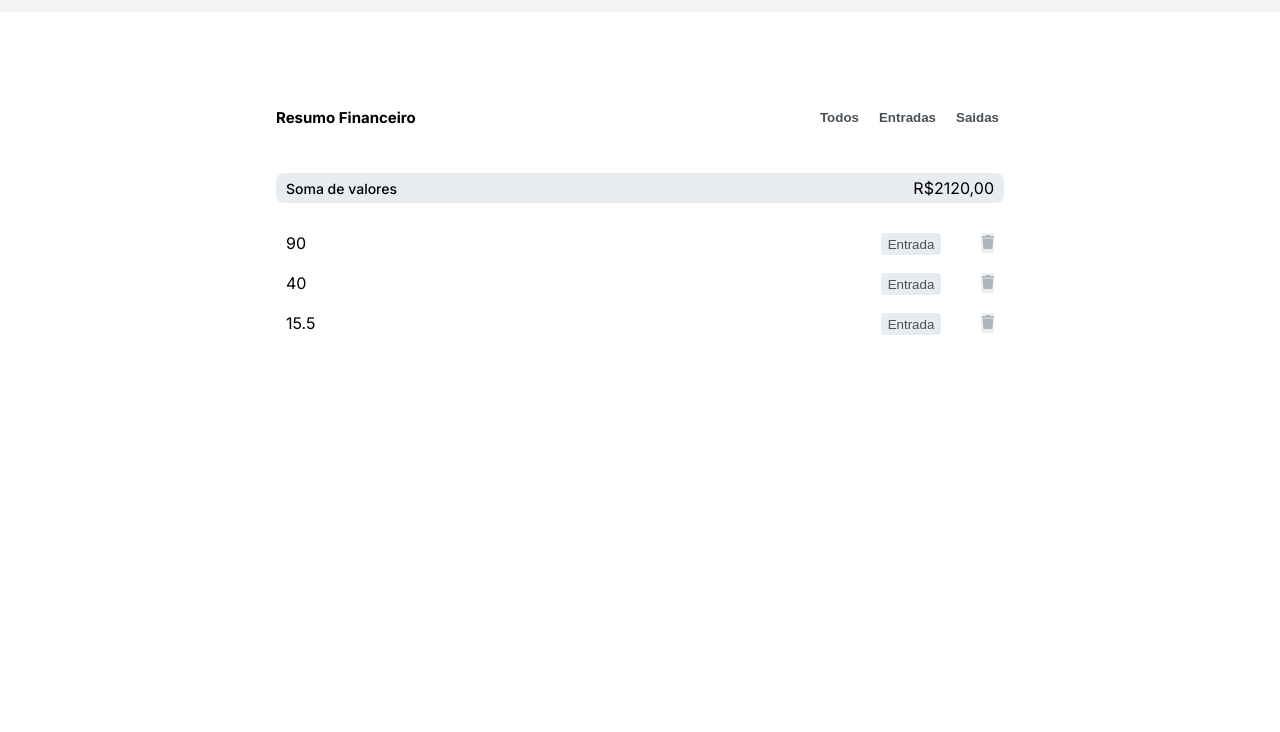
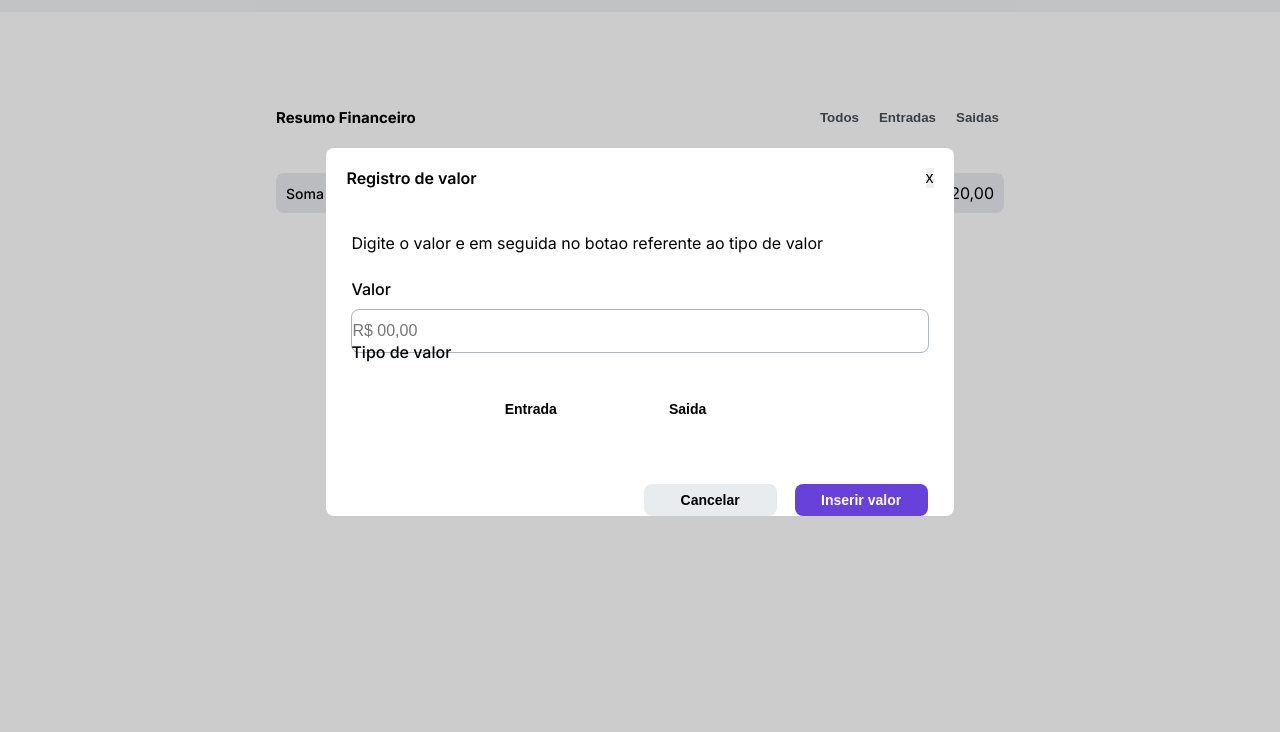
Before and after one commit to Kenzie-Academy-Brasil-Developers/from-control-finance, a plain HTML site: page index.html in a window 1280 px wide. Shown: the part 68-800 px from the top of the page. Drawn offline with Linux system fonts and the light colour scheme.

Commit message:
marcaçao e estilizacao modal

```diff
--- a/index.html
+++ b/index.html
@@ -14,6 +14,7 @@
     />
     <link rel="stylesheet" href="./pages/home/index.css" />
     <link rel="stylesheet" href="./styles/button.css" />
+    <link rel="stylesheet" href="./styles/modal.css">
   </head>
   <body>
     <header>
@@ -45,6 +46,31 @@
         </div>
        </div> -->
       </section>
+      <div class="modal">
+        <div class="div-modal-main">
+          <div class="modal-header">
+            <h2 class="h2-modal">Registro de valor</h2>
+            <button class="button-close-modal">x</button>
+          </div>
+          <div class="modal-body">
+            <p>Digite o valor e em seguida no botao referente ao tipo de valor</p>
+            <div class="div-input-modal">
+              <span class="span-modal">Valor</span>
+            <input class="input-modal" type="number" placeholder="R$ 00,00">
+            </div>
+          </div>
+          <span class="span-modal span-type-value">Tipo de valor</span>
+          <div class="modal-type-value">
+
+            <button class="button-type-value">Entrada </button>
+            <button class="button-type-value">Saida</button>
+          </div>
+          <div class="modal-button-finale">
+            <button class="button-modal-value button-cancelar">Cancelar</button>
+            <button class="button-modal-value button-inserir">Inserir valor</button>
+          </div>
+        </div>
+      </div>
     </main>
     <script src="/scripts/modal.js"></script>
     <script src="./pages/home/valuesData.js"></script>
--- a/pages/home/index.css
+++ b/pages/home/index.css
@@ -34,6 +34,10 @@ span {
   gap: 20px;
   flex-direction: column;
   height: 71px;
+  display: none;
+}
+.section-register{
+  display: none;
 }
 
 h3 {
@@ -130,7 +134,7 @@ h3 {
     align-items: center;
     background-color: var(--color-grey-4);
     border-radius: 8px;
-    height: 30px;
+    height: 40px;
   }
 
   .buttons-sum {
--- a/styles/button.css
+++ b/styles/button.css
@@ -43,3 +43,38 @@
     border: none;
     cursor: pointer;
 }
+
+/* *******************MODAL******************* */
+.button-close-modal{
+    border: none;
+    font-size: 16px;
+}
+
+.button-type-value{
+    width: 85%;
+    height: 30px;
+    border: none;
+    font-size: 14px;
+    background-color: var(--fixed-white);
+    cursor: pointer;
+    font-weight: 600;
+}
+
+.button-modal-value{
+    width: 133px;
+    height: 32px;
+    border-radius: 8px;
+    border: none;
+    font-size: 14px;
+    font-weight: 600;
+    cursor: pointer;
+}
+
+.button-cancelar{
+    background-color:var(--color-grey-4);
+}
+
+.button-inserir{
+    background-color: var(--color-brand-1);
+    color: var(--fixed-white);
+}
--- /dev/null
+++ b/styles/modal.css
@@ -0,0 +1,117 @@
+.modal{
+    left: 0;
+    height: 100%;
+    width: 100%;
+    background-color: rgba(0, 0, 0, 0.2);
+    position: fixed;
+    top: 0;
+    display: flex;
+    align-items: center;
+    justify-content: center;
+
+}
+
+.div-modal-main{
+    display: flex;
+    width: 80%;
+    height: 432px;
+    background-color: var(--color-mode);
+    flex-direction: column;
+    border-radius: 8px;
+
+}
+
+.modal-header{
+    display: flex;
+    justify-content: space-between;
+    padding: 20px
+}
+
+.h2-modal{
+    font-size: 16px;
+    font-weight: 600;
+}
+
+.modal-body{
+    display: flex;
+    flex-direction: column;
+    gap: 26px;
+    padding: 25px;
+}
+
+.p-modal-body{
+    font-size: 18px;
+    font-weight: 400;
+}
+
+.span-modal{
+    font-size: 16px;
+    color: black;
+    font-weight: 500;
+
+}
+
+.span-type-value{
+    margin-left: 25px;
+    position: absolute;
+    bottom: 400px;
+}
+
+.input-modal{
+    height: 44px;
+    border-radius: 8px;
+    border: 1px solid var(--color-grey-3);
+    font-size: 16px;
+}
+
+.div-input-modal{
+    display: flex;
+    flex-direction: column;
+    gap: 10px;
+}
+
+.modal-type-value{
+    display: flex;
+    flex-direction: column;
+    gap: 10px;
+    margin-top: 16px;
+    align-items: center;
+}
+
+.modal-button-finale{
+    display: flex;
+    justify-content: space-evenly;
+    gap: 18px;
+    margin-top: 20px;
+}
+
+@media (min-width: 700px){
+    .div-modal-main{
+        width: 49%;
+        height: 46%;
+    }
+    .modal-button-finale{
+        display: flex;
+    justify-content: flex-end;
+    margin-right: 26px;
+        margin-top: 10px;
+    }
+    .modal-type-value{
+       display: flex;
+       flex-direction: row;
+    width: 50%;
+    margin-left: 126px;
+    margin-bottom: 10px;
+    gap: 0;
+    }
+
+    .modal-button-finale{
+        margin-top: 50px
+    }
+
+    .span-type-value{
+        margin-left: 25px;
+    position: absolute;
+        bottom: 370px;
+    }
+}
```
